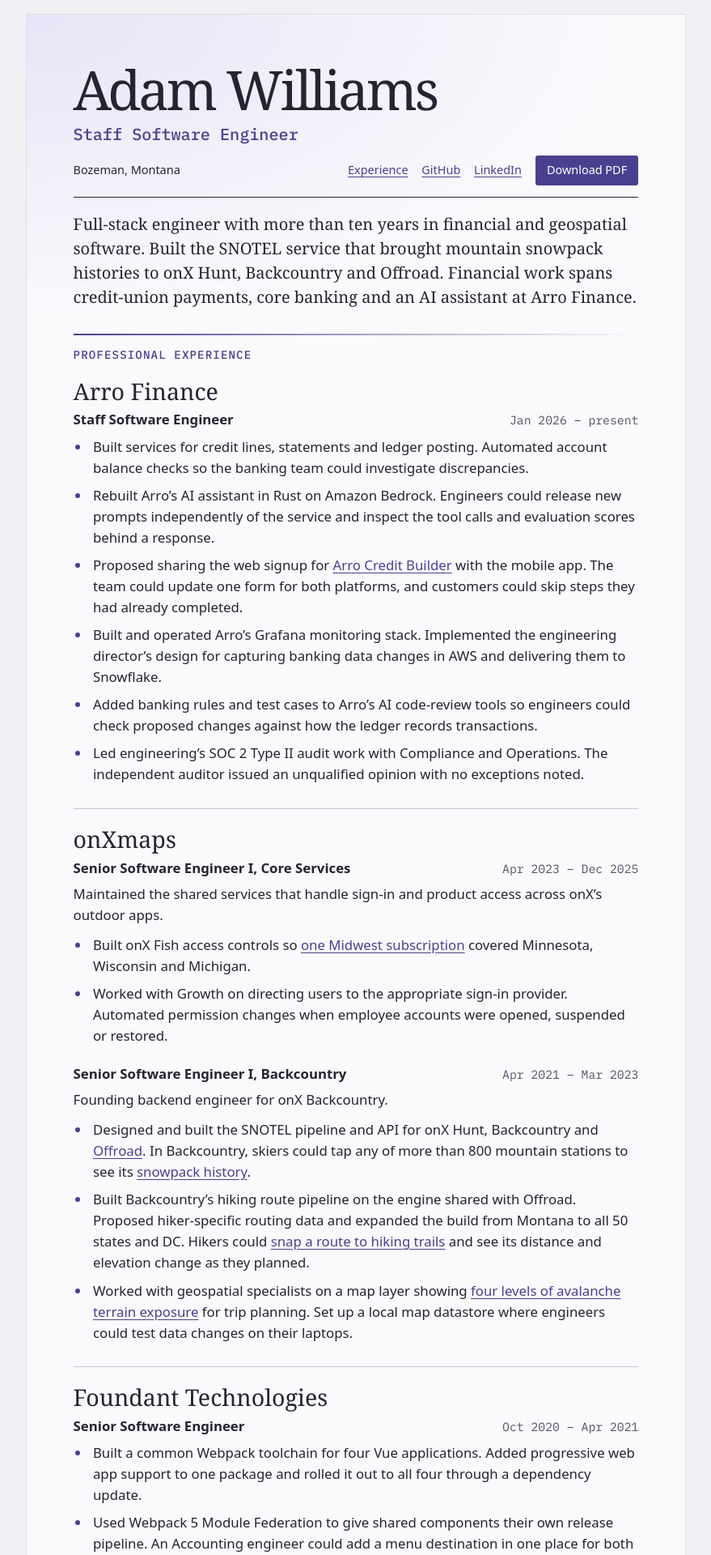
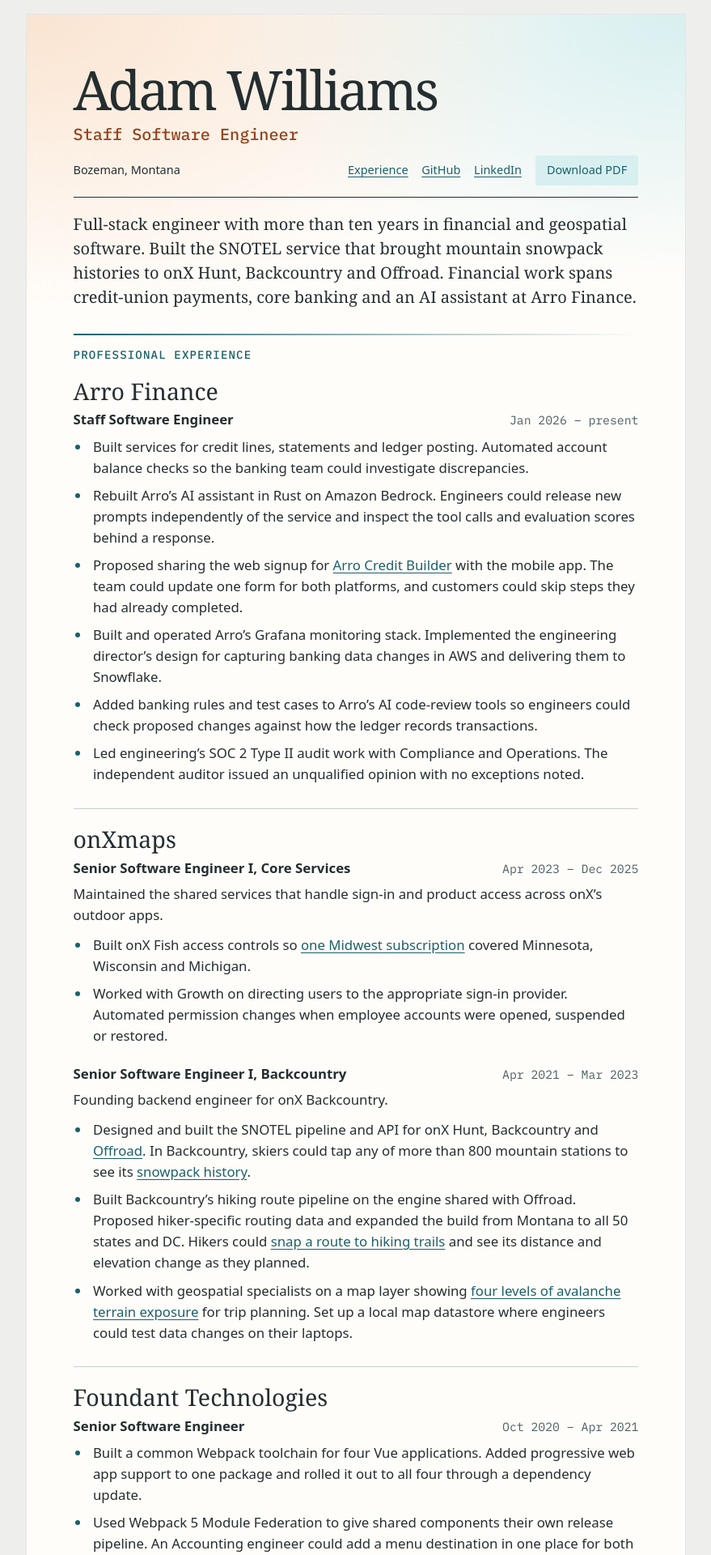
Before and after one commit to awill1988/awill1988.github.io, a Jekyll site: the page built from index.md, in a window 1280 px wide. Shown: the top 1920 px of the page at 81% size, without its empty margins (200-1079 px from the left). Built offline with Jekyll 4.4.1, drawn with Linux system fonts in a browser that asks for light colours.

Commit message:
fix: clear the page edge and soften the palette

```diff
--- a/assets/resume.css
+++ b/assets/resume.css
@@ -12,15 +12,15 @@
 }
 :root {
   color-scheme: light;
-  --paper: #faf9fc;
-  --canvas: #f1f0f4;
-  --wash: #e7e4f7;
-  --ink: #242432;
-  --muted: #555367;
-  --accent: #49418f;
-  --highlight: #933d22;
-  --button-text: #fff;
-  --line: #c8c5d6;
+  --paper: #fffdfa;
+  --canvas: #eeefec;
+  --apricot: #fae4d1;
+  --cyan: #d8eff0;
+  --ink: #242e30;
+  --muted: #4e6062;
+  --accent: #1b616a;
+  --highlight: #93451e;
+  --line: #c4d1ce;
   background-color: var(--paper);
   color: var(--ink);
   font: 105%/1.55 "DM Sans", system-ui, sans-serif;
@@ -31,14 +31,14 @@ main { margin-inline: auto; }
 .utility, nav { display: flex; align-items: center; gap: 1rem; flex-wrap: wrap; }
 .utility { justify-content: space-between; border-bottom: 1px solid var(--ink); padding-bottom: 1.2rem; font-size: .86rem; }
 a { color: var(--accent); text-underline-offset: .2em; }
-.download { padding: .42rem .85rem; background: var(--accent); color: var(--button-text); text-decoration: none; border-radius: .18rem; }
+.download { padding: .42rem .85rem; background: var(--cyan); color: var(--accent); text-decoration: none; border-radius: .18rem; }
 a:focus-visible { outline: 3px solid var(--highlight); outline-offset: 4px; }
 .skip { position: absolute; left: 0; top: 0; transform: translateY(-130%); background: var(--paper); padding: .4rem; }
 .skip:focus { transform: translateY(0); }
 h1, h3, .intro { font-family: Spectral, Georgia, serif; font-weight: 400; }
 h1 { font-size: clamp(3rem, 7.8vw, 5.5rem); line-height: 1.06; letter-spacing: -.05em; margin: 2.1rem 0 .4rem; }
 .role, .dates, h2 { font-family: "IBM Plex Mono", ui-monospace, monospace; }
-.role { color: var(--accent); margin: 0; font-size: 1.2rem; font-weight: 500; }
+.role { color: var(--highlight); margin: 0; font-size: 1.2rem; font-weight: 500; }
 .intro { max-width: 46rem; font-size: clamp(1.25rem, 2.6vw, 1.55rem); line-height: 1.45; margin: 1.15rem 0 2rem; }
 h2 { border-top: 2px solid var(--accent); padding-top: .8rem; color: var(--accent); margin: 2.3rem 0 1.15rem; font-size: .84rem; font-weight: 500; letter-spacing: .08em; text-transform: uppercase; }
 h3 { border-top: 1px solid var(--line); padding-top: 1.15rem; margin: 1.7rem 0 .1rem; font-size: 1.95rem; line-height: 1.25; }
@@ -59,38 +59,44 @@ li::marker { color: var(--accent); }
 @media screen and (prefers-color-scheme: dark) {
   :root {
     color-scheme: dark;
-    --paper: #181b26;
-    --canvas: #14161e;
-    --wash: #302c49;
-    --ink: #f1eef8;
-    --muted: #bcb9cd;
-    --accent: #c2b7ff;
-    --highlight: #ffb58d;
-    --button-text: #191827;
-    --line: #505168;
+    --paper: #192123;
+    --canvas: #101718;
+    --apricot: #3d3029;
+    --cyan: #253e41;
+    --ink: #eef3ef;
+    --muted: #b6c5c6;
+    --accent: #a0dbdf;
+    --highlight: #f3b88f;
+    --line: #415356;
   }
 }
 @media screen {
-  :root { background-color: var(--canvas); }
-  body { padding: 1rem; }
+  :root {
+    background-color: var(--canvas);
+    --bottom-gutter: max(4rem, calc(env(safe-area-inset-bottom, 0px) + 2rem), calc(100lvh - 100dvh + 1rem));
+    scroll-padding-bottom: var(--bottom-gutter);
+  }
+  body { padding: 1rem; padding-bottom: var(--bottom-gutter); }
   main {
     width: 100%;
     max-width: 8.5in;
     padding: clamp(1.4rem, 6vw, .6in);
     border: 1px solid color-mix(in srgb, var(--ink) 12%, var(--paper));
     background-color: var(--paper);
-    background-image: radial-gradient(ellipse 90% 100% at top left, var(--wash), transparent);
+    background-image:
+      radial-gradient(ellipse 80% 100% at top left, var(--apricot), transparent),
+      radial-gradient(ellipse 75% 90% at top right, var(--cyan), transparent);
     background-size: 100% 22rem;
     background-repeat: no-repeat;
   }
   article > :last-child { margin-bottom: 0; }
   h2 { border-image: linear-gradient(90deg, var(--accent), var(--line) 70%, transparent) 1; }
   a:not(.download):is(:hover, :focus-visible) { color: var(--highlight); text-decoration-thickness: .13em; }
-  .download:is(:hover, :focus-visible) { background: var(--highlight); }
+  .download:is(:hover, :focus-visible) { background: var(--apricot); color: var(--highlight); }
 }
 @media screen and (max-width: 36rem) {
-  body { padding: 0; }
-  main { border: 0; padding: 1.15rem; }
+  body { padding-inline: 0; padding-top: 0; }
+  main { border-width: 0 0 1px; padding: 1.15rem; }
   .utility { align-items: flex-start; gap: .65rem; }
   nav { gap: .8rem; }
   h1 { margin-top: 1.8rem; }
```
